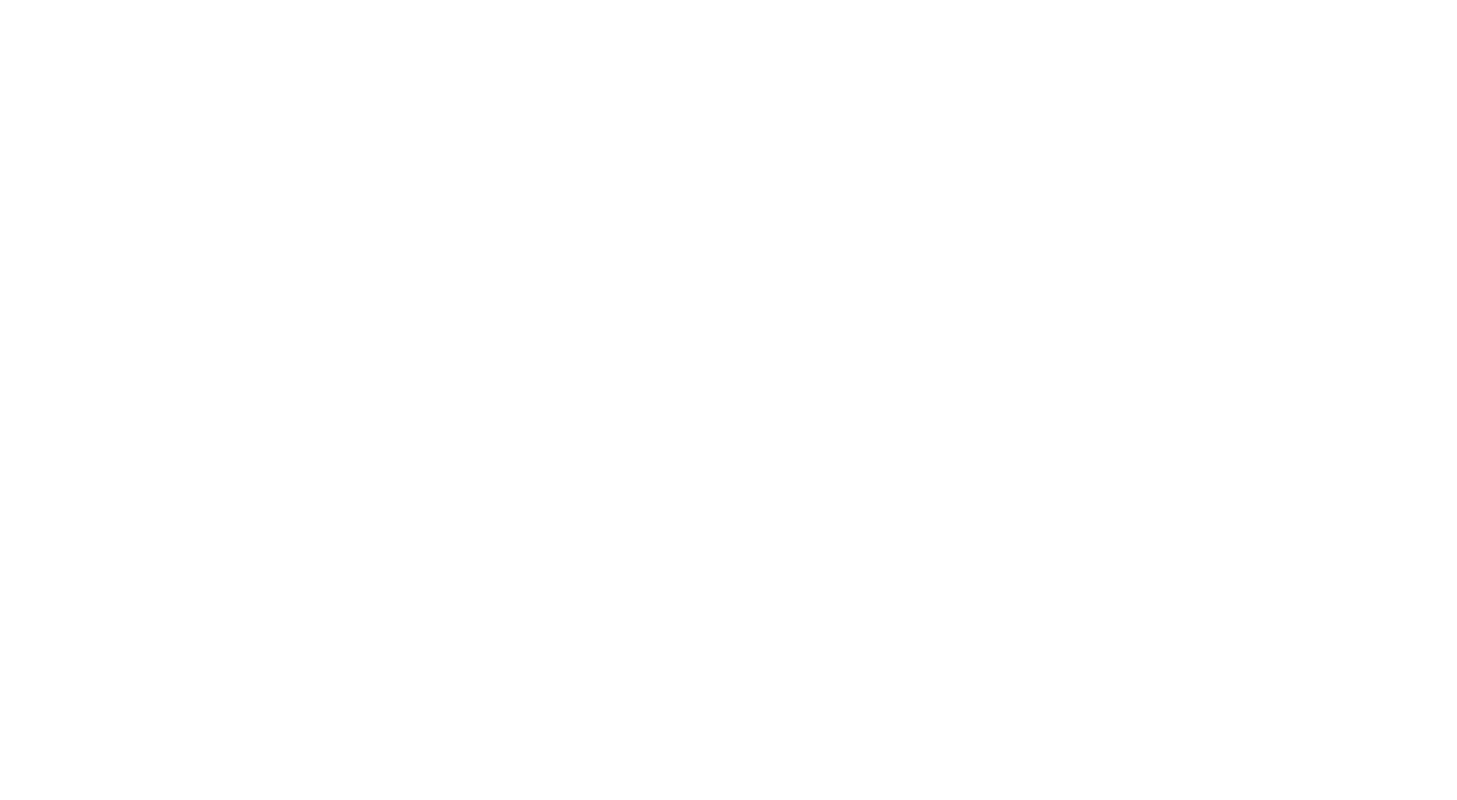
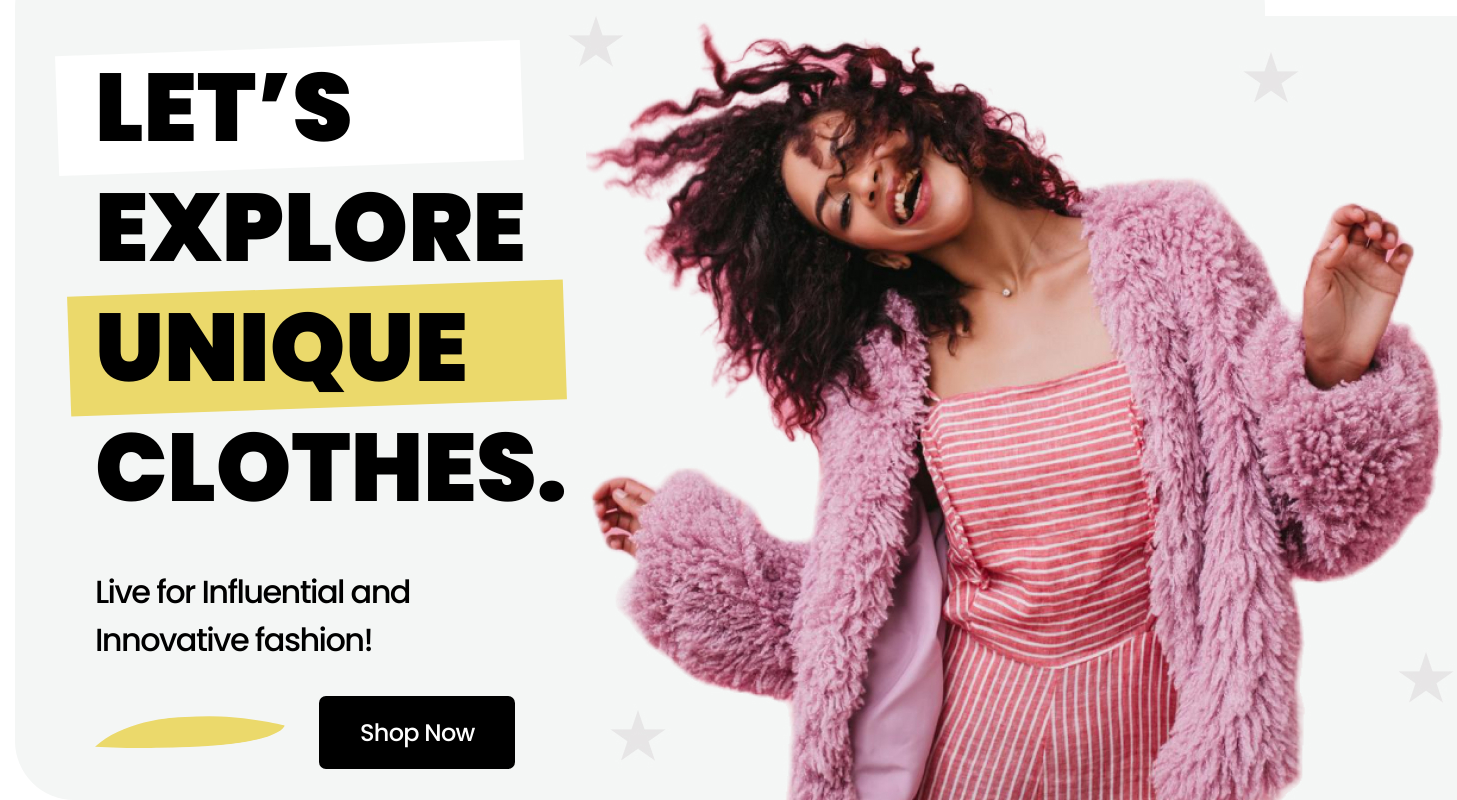
Before and after one commit to S1nckles/Fashion, a React (Create React App) app: page / in a window 1280 px wide. Shown: the part 220-1020 px from the top of the page, 1457 px wide, since content can reach past the window. Before the commit the page ends 800 px from the top, so only its background shows below. Built offline with nearby package versions, Linux system fonts and the light colour scheme.

Commit message:
Created Promo section

```diff
--- a/src/App.js
+++ b/src/App.js
@@ -1,9 +1,11 @@
 import Header from "./components/header/Header";
+import Promo from "./components/promo/Promo";
 
 function App() {
   return (
     <div className="App">
       <Header />
+      <Promo />
     </div>
   );
 }
--- a/src/Assets/css/common.css
+++ b/src/Assets/css/common.css
@@ -14,3 +14,21 @@ body {
     max-width: 1750px;
     padding: 0 15px;
 }
+
+.btn {
+    padding: 13px 22px 17px;
+    border-radius: 7px;
+    background: #000000;
+    color: #FEFEFE;
+    font-size: 24px;
+    font-weight: 500;
+    line-height: 36px;
+    letter-spacing: -0.03em;
+    text-align: left;
+}
+
+.btn:hover {
+    transition: all 0.3s ease-in-out;
+    color: var(--textColor);
+    background-color: var(--mainColor);
+}
--- a/src/components/header/Header.jsx
+++ b/src/components/header/Header.jsx
@@ -13,7 +13,7 @@ const Header = () => {
                         <li><a href="#">FAVOURITE</a></li>
                         <li><a href="#">LIFESTYLE</a></li>
                     </ul>
-                    <div className="header__btn"><button type='submit'>SIGN UP</button></div>
+                    <div className="header__btn"><button className='btn' type='submit'>SIGN UP</button></div>
                 </nav>
             </div>
         </div>
--- a/src/components/header/header.css
+++ b/src/components/header/header.css
@@ -45,21 +45,3 @@
 .header__btn {
     max-width: 134px;
 }
-.header__btn button {
-    padding: 13px 22px 17px;
-    max-width: 134px;
-    border-radius: 7px;
-    background: #000000;
-    color: #FEFEFE;
-    font-size: 24px;
-    font-weight: 500;
-    line-height: 36px;
-    letter-spacing: -0.03em;
-    text-align: left;
-}
-
-.header__btn button:hover {
-    transition: all 0.3s ease-in-out;
-    color: var(--textColor);
-    background-color: var(--mainColor);
-}
--- /dev/null
+++ b/src/components/promo/Promo.jsx
@@ -0,0 +1,19 @@
+import './promo.css';
+import promoImg from "../../Assets/img/images/header-img.jpg";
+
+const Promo = () => {
+    return <section className="promo">
+        <div className="container">
+            <div className="promo__content">
+                <div className="promo__block">
+                    <h1 className="promo__title"><span>LET’S</span> EXPLORE <span>UNIQUE</span> CLOTHES.</h1>
+                    <p className="promo__text">Live for Influential and Innovative fashion!</p>
+                    <div className="promo__btn-wrapper"><a href="/login" className="promo__btn btn">Shop Now</a></div>
+                </div>
+                <div className="promo__img"><img src={promoImg} alt="Promo" /></div>
+            </div>
+        </div>
+    </section>
+}
+
+export default Promo;
--- /dev/null
+++ b/src/components/promo/promo.css
@@ -0,0 +1,76 @@
+.promo__content {
+    display: flex;
+    align-items: center;
+    justify-content: space-between;
+
+    width: 100%;
+    padding: 68px 80px 0 ;
+    max-height: 852px;
+    border-radius: 59px;
+    background: #F4F6F5;
+}
+.promo__block {
+    display: flex;
+    flex-direction: column;
+    gap: 32px;
+}
+.promo__title {
+    display:flex;
+    flex-direction: column;
+
+    font-size: 96px;
+    font-weight: 900;
+    line-height: 120px;
+    text-align: left;
+
+    padding-bottom: 8px;
+
+}
+.promo__title span {
+    position: relative;
+    z-index: 2;
+}
+.promo__title span::before {
+    content: "";
+    position: absolute;
+    top: 0;
+    right: 0;
+    bottom: 0;
+    left: -38px;
+    max-width: 464.74px;
+    transform: rotate(-2deg);
+    z-index: -1;
+    background: #FFFFFF;
+}
+
+.promo__title span:last-child::before {
+    max-width: 495.79px;
+    left: -26px;
+    background-color: var(--mainColor);
+}
+
+.promo__text {
+    font-size: 32px;
+    font-weight: 400;
+    line-height: 48px;
+    letter-spacing: -0.05em;
+    text-align: left;
+}
+.promo__btn-wrapper {
+    position: relative;
+    display: flex;
+    align-items: center;
+    column-gap: 34px;
+}
+.promo__btn-wrapper::before {
+    content: " ";
+    display: inline-block;
+    width: 190px;
+    height: 32px;
+    border-radius: 100% 50% 100% 0;
+    background-image: url(../../Assets/img/icons/promo-figure.svg);
+
+}
+.promo__btn-wrapper .promo__btn {
+    padding: 19px 40px 18px 41px;
+}
```
Also changed, not shown: src/Assets/img/icons/promo-figure.svg (added), src/Assets/img/images/promoImg.jpg (renamed from src/Assets/img/images/promo-img.jpg).
